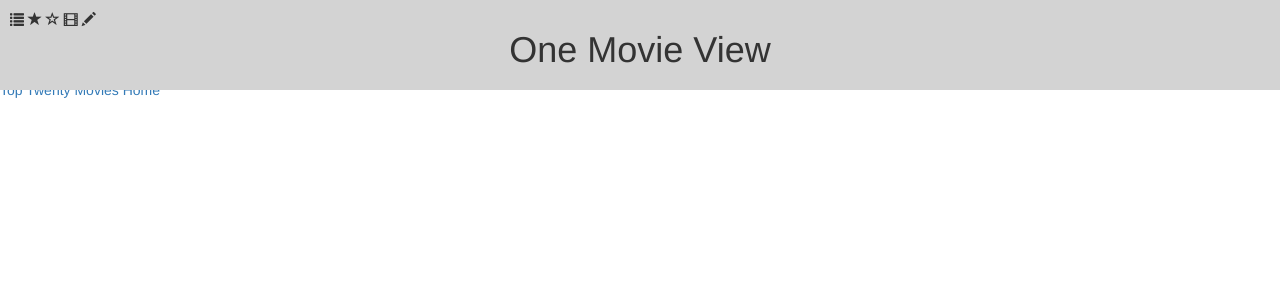
After one commit to emjrymer/MovieRating, a Django app: template app/templates/one_movie.html in a window 1280 px wide. The commit adds this page. Shown: the top 300 px of the page. Run offline with Django 3.2, Linux system fonts and the light colour scheme; the template is opened without the code that fills it, so the values that code supplies are empty; parts of the project's set-up code (start-up, migrations or seed data) failed here and were passed over; some libraries are stand-ins or nearby versions.

Commit message:
revised top twenty

```diff
--- a/MovieReviews/urls.py
+++ b/MovieReviews/urls.py
@@ -16,12 +16,12 @@ Including another URLconf
 from django.conf.urls import url
 from django.contrib import admin
 
-from app.views import index_view, review_average
-
+from app.views import every_movie_view, top_twenty
 
 urlpatterns = [
     url(r'^admin/', admin.site.urls),
-    url(r'^$', index_view),
-    url(r'^TopTwenty', review_average)
+    url(r'^$', every_movie_view, name='index_view'),
+    url(r'^TopTwenty', top_twenty, name="TopTwenty"),
+    #url(r'^OneMovie', one_movie_view, name="one_movie_view")
 
 ]
--- a/app/models.py
+++ b/app/models.py
@@ -34,6 +34,7 @@ class Movie(models.Model):
     thriller = models.BooleanField(default=0)
     war = models.BooleanField(default=0)
     western = models.BooleanField(default=0)
+    avg_rating = models.FloatField(null=True)
 
     def __str__(self):
         return self.movie_title
--- /dev/null
+++ b/app/static/main.css
@@ -0,0 +1,20 @@
+.header {
+    position: fixed;
+    background-color: lightgray;
+    text-align: center;
+    width: 100%;
+    height: auto;
+    z-index: 10;
+    padding-top:10px;
+    padding-bottom: 10px;
+}
+.logo {
+    position: fixed;
+    background: inherit;
+    background-color: lightgray;
+    margin-left: 10px;
+    padding-top: 10px;
+    width: 100%;
+    height: auto;
+    z-index: 1111;
+}
--- /dev/null
+++ b/app/templates/one_movie.html
@@ -0,0 +1,30 @@
+{% load staticfiles %}
+
+<!DOCTYPE html>
+<html lang="en">
+<head>
+    <meta charset="UTF-8">
+    <link href="https://maxcdn.bootstrapcdn.com/bootstrap/3.3.6/css/bootstrap.min.css" rel="stylesheet" integrity="sha384-1q8mTJOASx8j1Au+a5WDVnPi2lkFfwwEAa8hDDdjZlpLegxhjVME1fgjWPGmkzs7" crossorigin="anonymous">
+    <link href="../static/main.css" rel="stylesheet" type="text/css">
+    <title>Individual Movie View</title>
+</head>
+<body>
+
+<div class="header">
+<h1>One Movie View</h1>
+</div>
+<div class="logo">
+<span class="glyphicon glyphicon-list"></span>
+<span class="glyphicon glyphicon-star"></span>
+<span class="glyphicon glyphicon-star-empty"></span>
+<span class="glyphicon glyphicon-film"></span>
+<span class="glyphicon glyphicon-pencil"></span>
+</div>
+<br><br><br><br>
+<a href={% url 'TopTwenty' %}> Top Twenty Movies </a>
+<a href={% url 'index_view' %}> Home</a>
+
+
+<script src="https://maxcdn.bootstrapcdn.com/bootstrap/3.3.6/js/bootstrap.min.js" integrity="sha384-0mSbJDEHialfmuBBQP6A4Qrprq5OVfW37PRR3j5ELqxss1yVqOtnepnHVP9aJ7xS" crossorigin="anonymous"></script>
+</body>
+</html>
```
Also changed, not shown: app/templates/index.html (+22 -2 lines), app/templates/top_twenty.html (+18 -2 lines), app/views.py (+37 -4 lines), app/migrations/0006_movie_avg_rating.py (added), app/migrations/0007_auto_20160227_1726.py (added).
